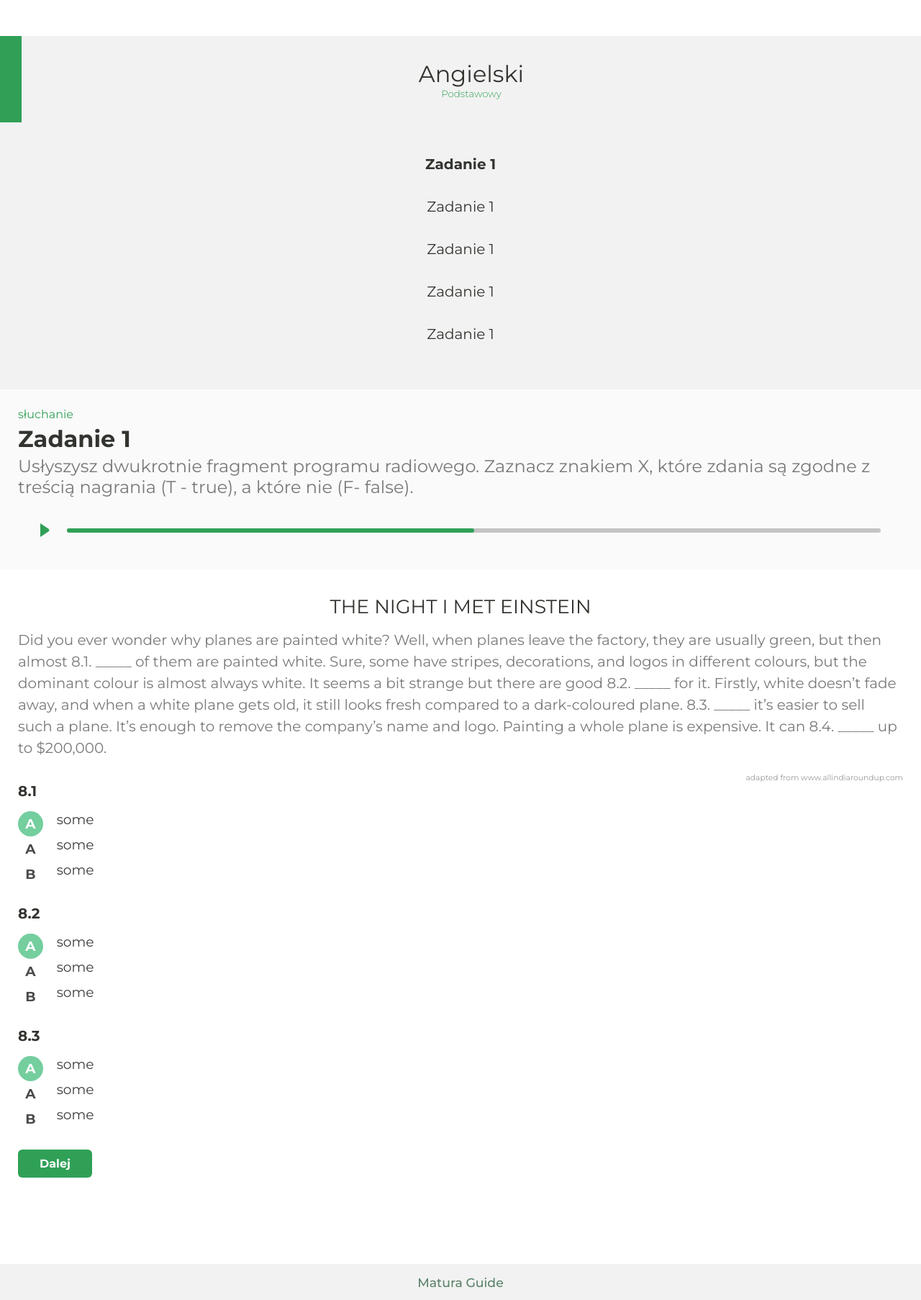
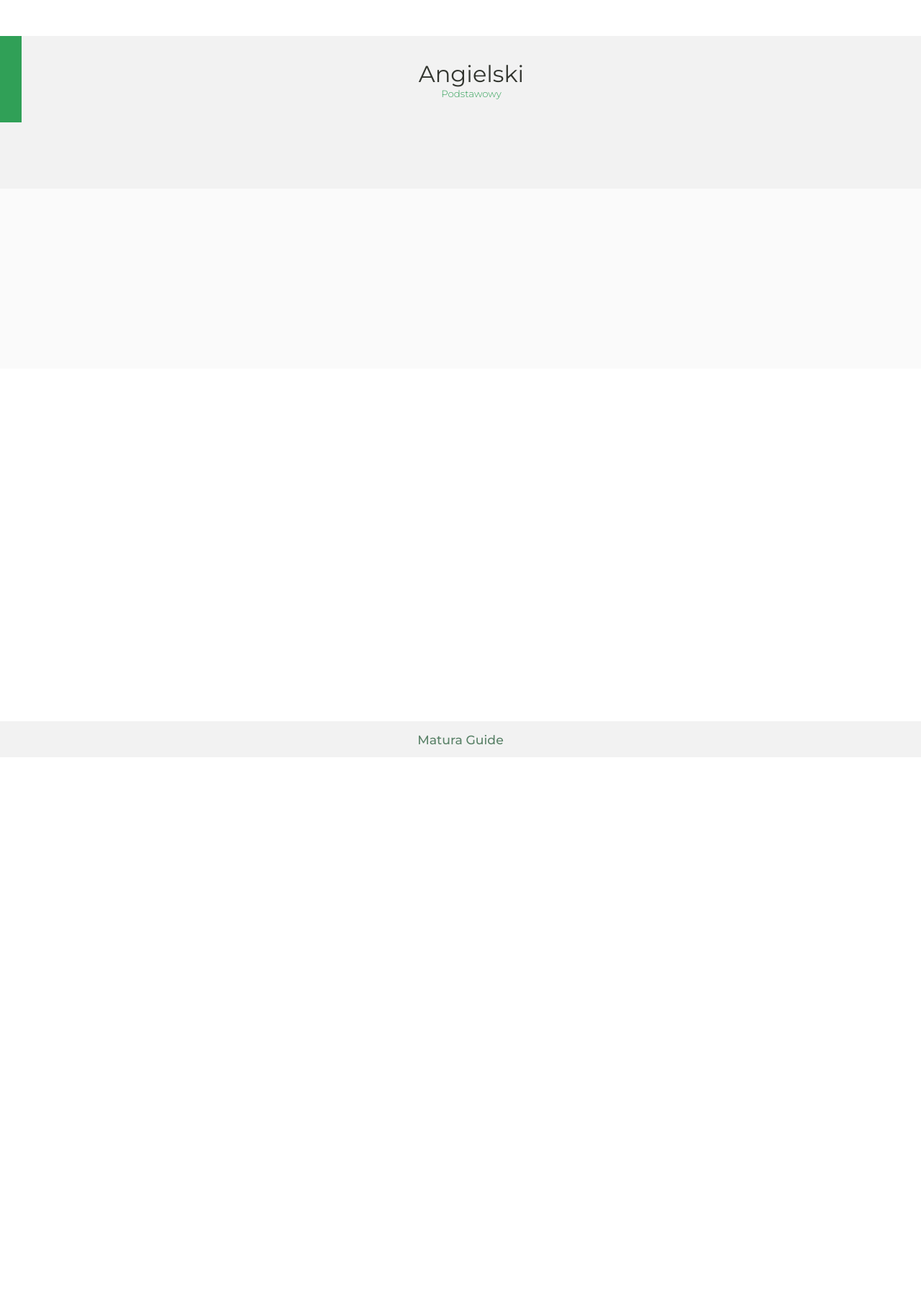
Before and after one commit to Jeboczek/maturaguide-web, a Django app: template play/templates/play.html in a window 1280 px wide; the page is wider, and only the part inside the window is pictured. Shown: the part 80-1886 px from the top of that part at 72% size. After the commit the page ends 1132 px from the top of that part, so only its background shows below. Run offline with Django 3.2, Linux system fonts and the light colour scheme; the template is opened without the code that fills it, so the values that code supplies are empty; style sheets or scripts are compiled from the project's sources.

Commit message:
Improve play.js

```diff
--- a/play/templates/play.html
+++ b/play/templates/play.html
@@ -14,58 +14,13 @@
         </div>
         <div id="play-question-holder">
             <ul id="question-links">
-                <li id="active">Zadanie 1</li>
-                <li>Zadanie 1</li>
-                <li>Zadanie 1</li>
-                <li>Zadanie 1</li>
-                <li>Zadanie 1</li>
             </ul>
         </div>
     </div>
     <div id="play-content">
         <div id="play-content-header">
-            <h6 id="question-category">Słuchanie</h6>
-            <h1 id="question-title">Zadanie 1</h1>
-            <p id="question-content">
-                Usłyszysz dwukrotnie fragment programu radiowego. Zaznacz znakiem X, które zdania są zgodne z treścią nagrania (T - true), a które nie (F- false).
-            </p>
-            <div class="sound-play-holder">
-                <img src="/static/img/play.svg">
-                <div class="sound-play-progressbar">
-                    <div class="progressbar-status"></div>
-                </div>
-            </div>
         </div>
         <div id="play-content-article">
-            <h1 id="exercise-header">The night i met einstein</h1>
-            <p id="exercise-content">Did you ever wonder why planes are painted white? Well, when planes leave the factory, they are usually green, but then almost 8.1. _____ of them are painted white. Sure, some have stripes, decorations, and logos in different colours, but the dominant colour is almost always white. It seems a bit strange but there are good 8.2. _____ for it. Firstly, white doesn’t fade away, and when a white plane gets old, it still looks fresh compared to a dark-coloured plane. 8.3. _____  it’s  easier  to  sell  such  a  plane.  It’s  enough  to  remove  the  company’s  name and logo. Painting a whole plane is expensive. It can 8.4. _____ up to $200,000.</p>
-            <h6 id="exercise-footer">adapted from www.allindiaroundup.com  </h6>
-
-            <div class="answer">
-                <h1>8.1</h1>
-                <ul>
-                    <li> <div class="answer-circle selected"> A </div>some</li>
-                    <li> <div class="answer-circle"> A </div>some</li>
-                    <li> <div class="answer-circle"> B </div>some</li>
-                </ul>
-            </div>
-            <div class="answer">
-                <h1>8.2</h1>
-                <ul>
-                    <li> <div class="answer-circle selected"> A </div>some</li>
-                    <li> <div class="answer-circle"> A </div>some</li>
-                    <li> <div class="answer-circle"> B </div>some</li>
-                </ul>
-            </div>
-            <div class="answer">
-                <h1>8.3</h1>
-                <ul>
-                    <li> <div class="answer-circle selected"> A </div>some</li>
-                    <li> <div class="answer-circle"> A </div>some</li>
-                    <li> <div class="answer-circle"> B </div>some</li>
-                </ul>
-            </div>
-            <button>Dalej</button>
         </div>
     </div>
 </div>
--- a/static/style/src/_play.scss
+++ b/static/style/src/_play.scss
@@ -64,7 +64,7 @@ div#play{
                         opacity: 0.7;
                     }
 
-                    &#active{
+                    &.active{
                         font-weight: bold;
                     }
                 }
```
Also changed, not shown: static/script/play.js (+75 -43 lines).
